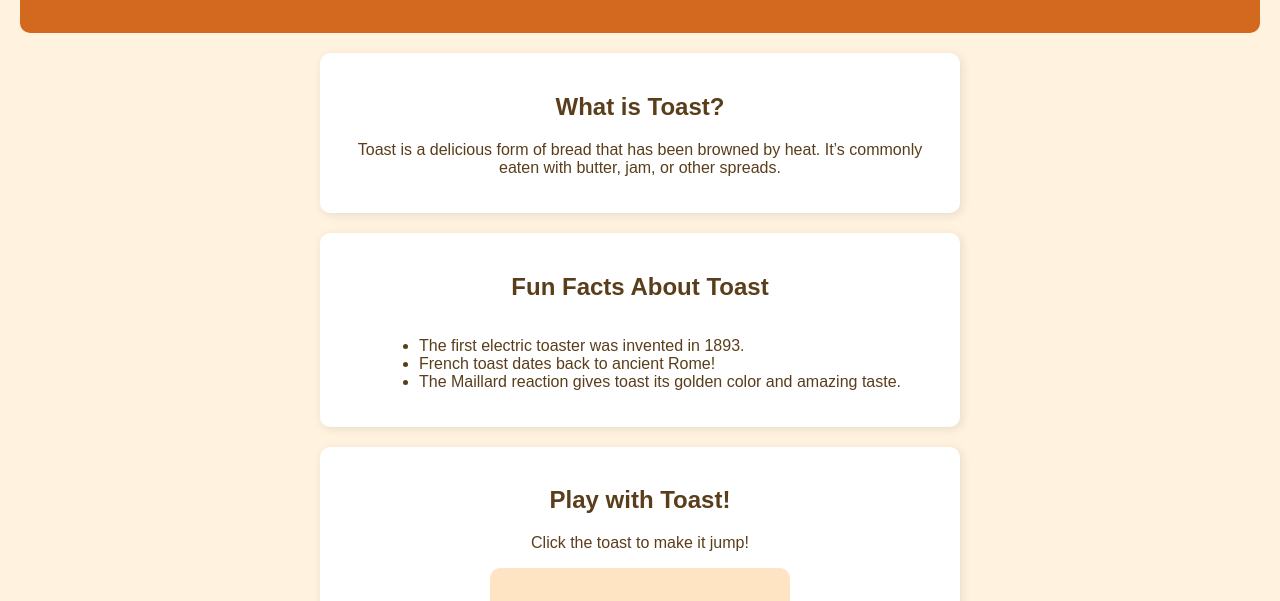
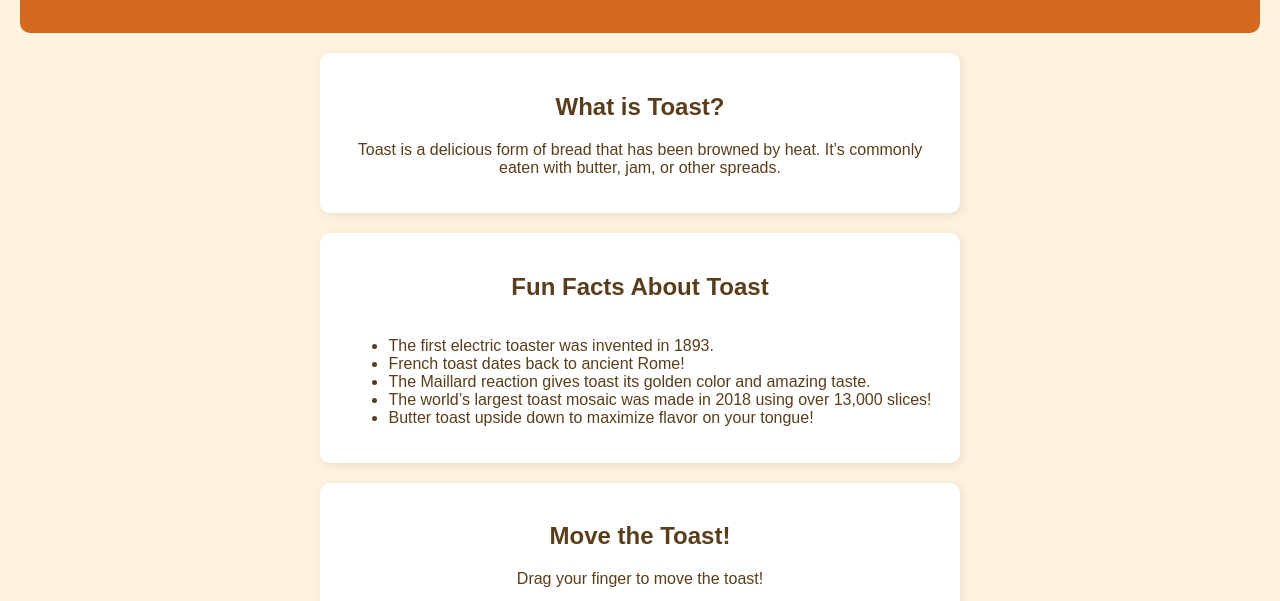
Before and after one commit to MemitoTheBeast/ToastWebsite, a plain HTML site: page index.html in a window 1280 px wide. Shown: the part 141-742 px from the top of the page. Drawn offline with Linux system fonts and the light colour scheme.

Commit message:
Update index.html

```diff
--- a/index.html
+++ b/index.html
@@ -20,16 +20,18 @@
 
         <section>
             <h2>Fun Facts About Toast</h2>
-            <ul>
+            <ul id="toast-facts">
                 <li>The first electric toaster was invented in 1893.</li>
                 <li>French toast dates back to ancient Rome!</li>
                 <li>The Maillard reaction gives toast its golden color and amazing taste.</li>
+                <li>The world’s largest toast mosaic was made in 2018 using over 13,000 slices!</li>
+                <li>Butter toast upside down to maximize flavor on your tongue!</li>
             </ul>
         </section>
 
         <section id="game">
-            <h2>Play with Toast!</h2>
-            <p>Click the toast to make it jump!</p>
+            <h2>Move the Toast!</h2>
+            <p>Drag your finger to move the toast!</p>
             <canvas id="toastCanvas"></canvas>
         </section>
     </main>
```
